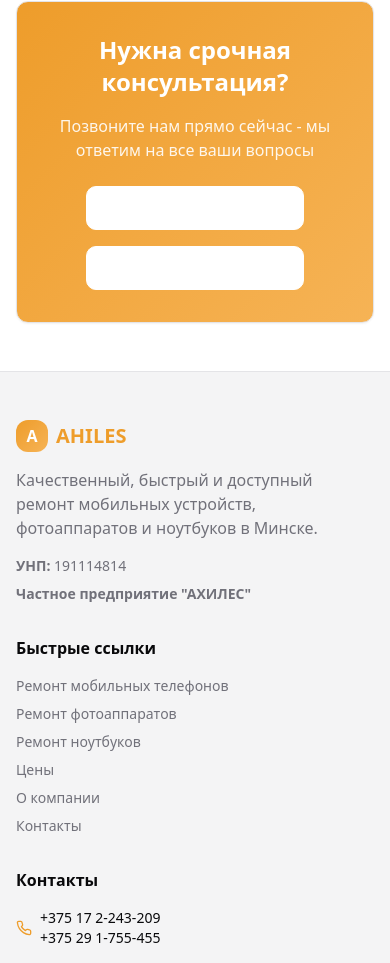
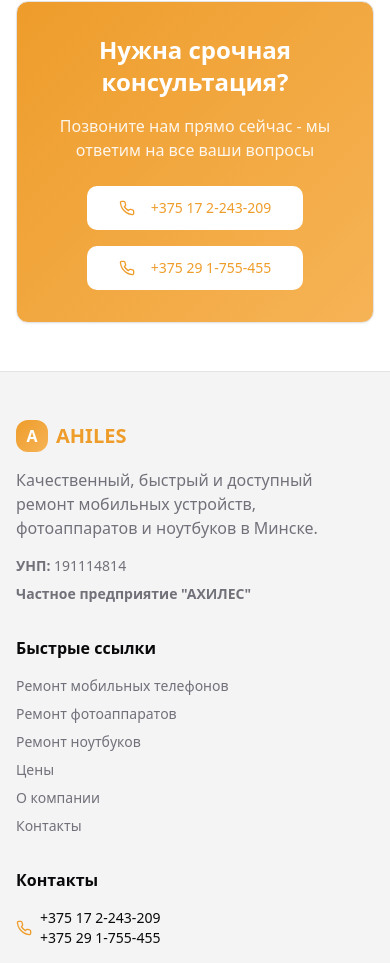
Before and after one commit to SpurIT-Projects/ahiles-site-refresh, a React (Vite) app: page /kontaktyi in a window 390 px wide. Shown: the part 1763-2726 px from the top of the page. Built offline with nearby package versions, Linux system fonts and the light colour scheme.

Commit message:
Fix button text color
Reverted the text color of the phone number buttons on the "Kontaktyi" page to the default, as the user does not want white text on these buttons.

```diff
--- a/src/pages/Kontaktyi.tsx
+++ b/src/pages/Kontaktyi.tsx
@@ -134,8 +134,8 @@ const Kontaktyi = () => {
                   <a href="tel:+375172243209">
                     <Button
                       size="lg"
-                      variant="outline"
-                      className="border-white text-white hover:bg-white hover:text-primary"
+                      variant="secondary"
+                      className="bg-white text-primary hover:bg-white/90"
                     >
                       <Phone className="mr-2 h-5 w-5" />
                       +375 17 2-243-209
@@ -144,8 +144,8 @@ const Kontaktyi = () => {
                   <a href="tel:+375291755455">
                     <Button
                       size="lg"
-                      variant="outline"
-                      className="border-white text-white hover:bg-white hover:text-primary"
+                      variant="secondary"
+                      className="bg-white text-primary hover:bg-white/90"
                     >
                       <Phone className="mr-2 h-5 w-5" />
                       +375 29 1-755-455
```
